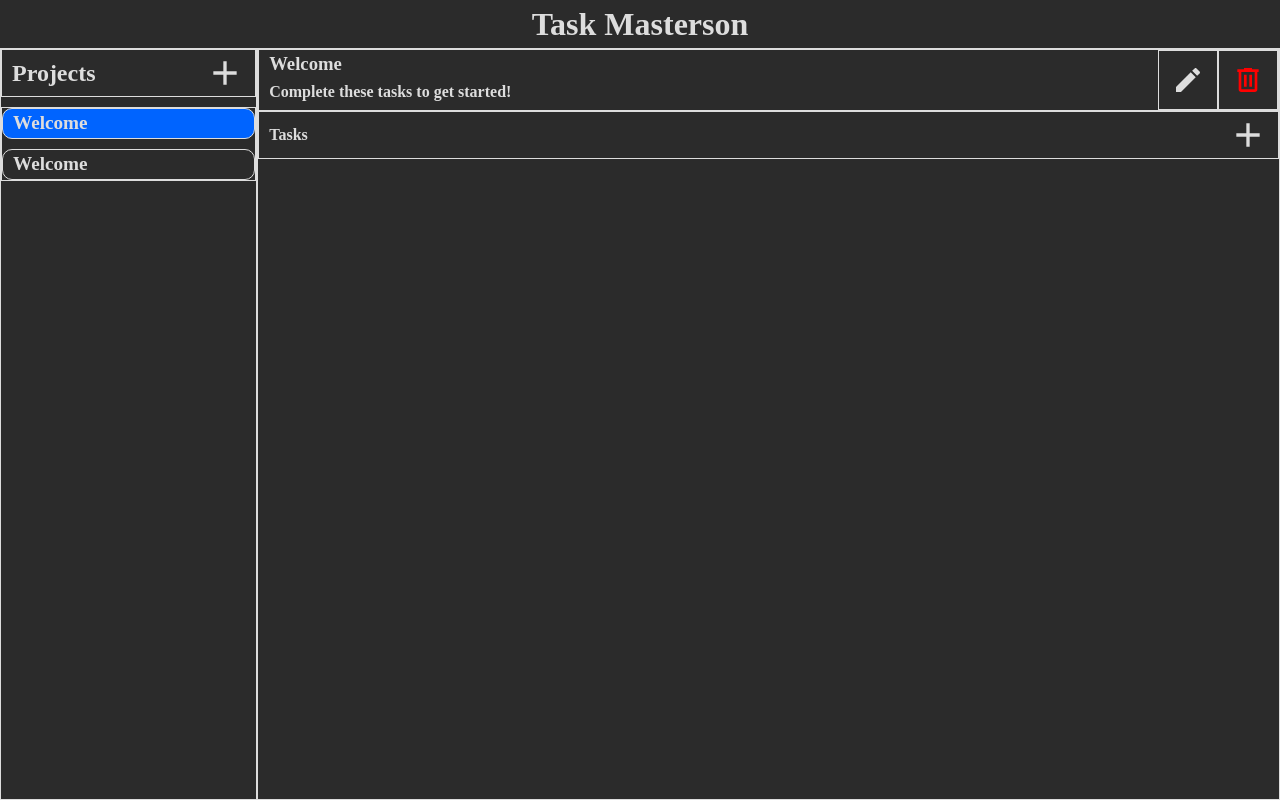
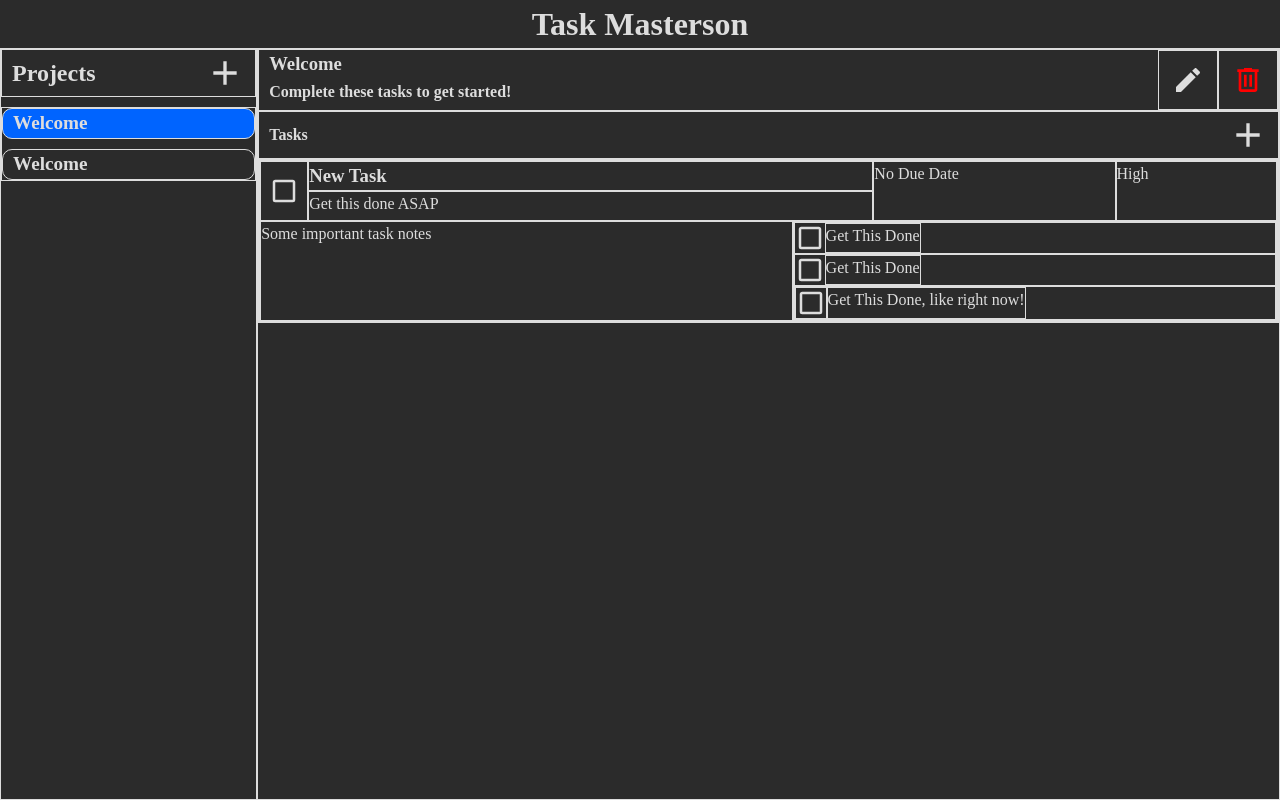
Before and after one commit to ghostinit/TOP_Todo, a website built with webpack: page src/template.html in a window 1280 px wide. Built offline with nearby package versions, Linux system fonts and the light colour scheme.

Commit message:
Basic task display implemented

```diff
--- a/src/css/layout.css
+++ b/src/css/layout.css
@@ -95,3 +95,59 @@ main {
 #project-info-desc {
     padding-inline-start: 10px;
 }
+
+/* TASK CARD LAYOUT */
+.task-item {
+    display: grid;
+    grid-template-columns: 48px 6fr 1fr 3fr 2fr;
+    grid-template-rows: 30px 30px 1fr;
+}
+
+.task-item-checkbox-container {
+    grid-area: 1 / 1 / 3 / 2;
+    display: flex;
+    align-items: center;
+    justify-content: center;
+}
+
+.task-item-checkbox {
+    height: 30px;
+    width: 30px;
+}
+
+.task-title {
+    grid-area: 1 / 2 / 2 / 4;
+}
+
+.task-desc {
+    grid-area: 2 / 2 / 3 / 4;
+}
+
+.task-due-date {
+    grid-area: 1 / 4 / 3 / 4;
+}
+
+.task-priority {
+    grid-area: 1 / 5 / 3 / 6;
+}
+
+.task-notes {
+    grid-area: 3 / 1 / 4 / 3;
+}
+
+.task-checklist {
+    grid-area: 3 / 3 / 4 / 6;
+}
+
+.task-checklist-item {
+    display: flex;
+}
+
+.task-checklist-item-checkbox {
+    width: 30px;
+    height: 30px;
+}
+
+.task-checklist-item-title {
+    padding-inline-end: auto;
+}
--- a/src/scripts/UIManager.js
+++ b/src/scripts/UIManager.js
@@ -36,7 +36,6 @@ const Manager = (
 
                 projectListContainer.appendChild(listItem);
                 listItem.addEventListener('click', (event) => {
-                    // event.target.classList.add('selected-project');
                     updateSelectedProject(event.target.id);
                 })
             }
--- a/src/template.html
+++ b/src/template.html
@@ -36,7 +36,41 @@
                 <h4 id="task-header">Tasks</h2>
                     <img src="/src/assets/icons/plus.svg" alt="Add task button" id="btn-add-task" class="btn-add-item">
             </div>
+            <div id="task-list">
+                <div class="task-item">
+                    <div class="task-item-checkbox-container">
+                        <img src="/src/assets/icons/checkbox-blank-outline.svg" alt="Task checkbox"
+                            class="task-item-checkbox">
+                    </div>
 
+                    <div class="task-title">
+                        <h3>New Task</h3>
+                    </div>
+                    <div class="task-desc">Get this done ASAP</div>
+                    <div class="task-due-date">No Due Date</div>
+                    <div class="task-priority">High</div>
+                    <div class="task-notes">Some important task notes</div>
+                    <div class="task-checklist">
+                        <div class="task-checklist-item">
+                            <img src="/src/assets/icons/checkbox-blank-outline.svg" alt="Task checklist item checkbox"
+                                class="task-checklist-item-checkbox">
+                            <div class="task-checklist-item-title">Get This Done</div>
+                        </div>
+                        <div class="task-checklist-item">
+                            <img src="/src/assets/icons/checkbox-blank-outline.svg" alt="Task checklist item checkbox"
+                                class="task-checklist-item-checkbox">
+                            <div class="task-checklist-item-title">Get This Done</div>
+                        </div>
+                        <div class="task-checklist-item">
+                            <div class="task-checklist-item-checkbox-container">
+                                <img src="/src/assets/icons/checkbox-blank-outline.svg"
+                                    alt="Task checklist item checkbox" class="task-checklist-item-checkbox">
+                            </div>
+                            <div class="task-checklist-item-title">Get This Done, like right now!</div>
+                        </div>
+                    </div>
+                </div>
+            </div>
         </div>
     </main>
 </body>
```
Also changed, not shown: src/assets/icons/checkbox-blank-outline.svg (added), src/assets/icons/checkbox-marked-outline.svg (added).
